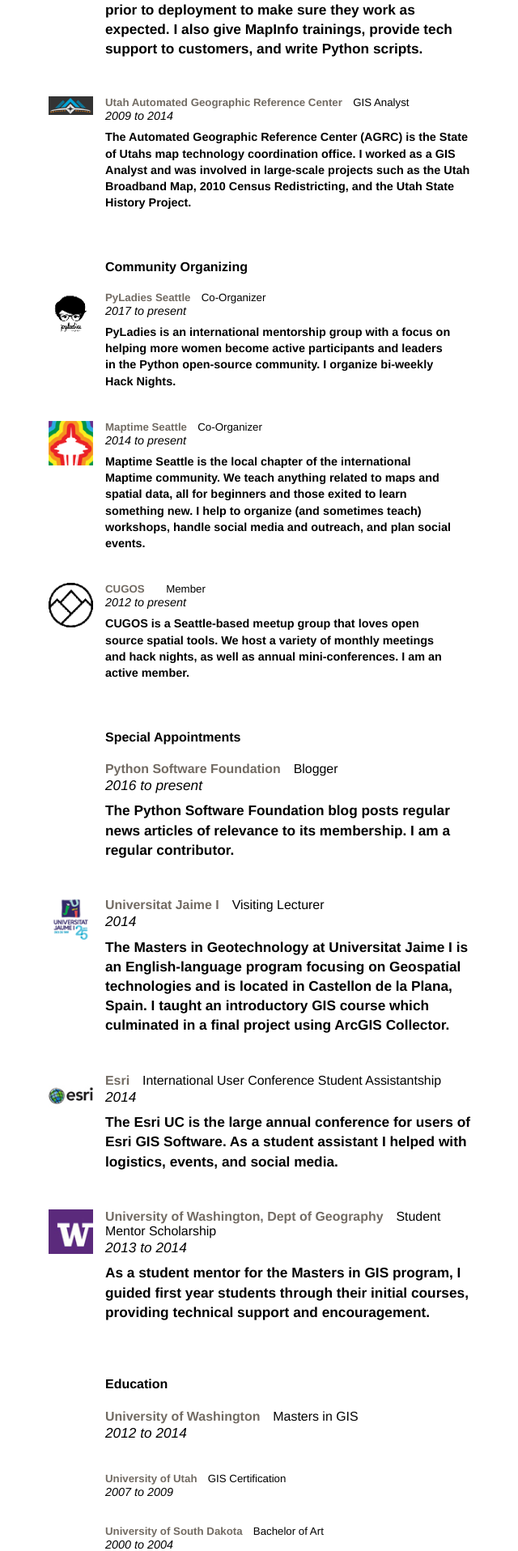
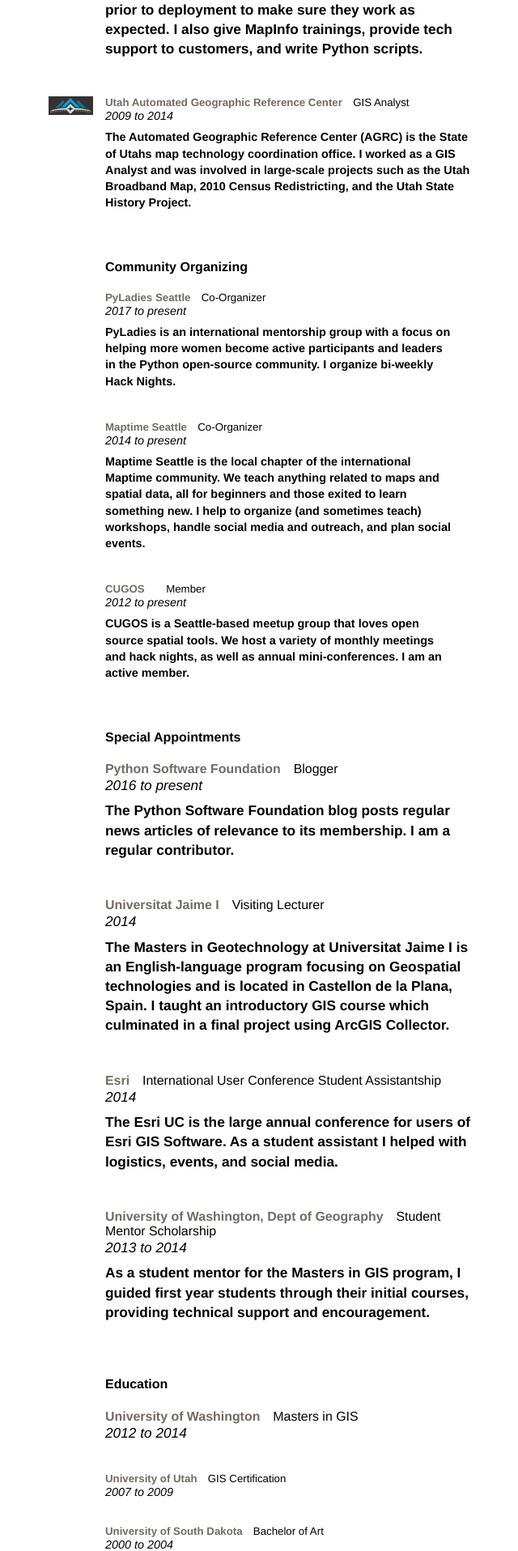
Before and after one commit to christyheaton/christyheaton.github.io, a Jekyll site: the page built from resume/index.html, in a window 1280 px wide. Shown: the part 761-2677 px from the top of the page at 81% size, without its empty margins (280-920 px from the left). Built offline with Jekyll 4.4.1, drawn with Linux system fonts in a browser that asks for light colours.

Commit message:
removed nonjob logos

```diff
--- a/resume/index.html
+++ b/resume/index.html
@@ -48,7 +48,6 @@
   <h4>Community Organizing</h4>
 
     <div class="resume_item cf resume_item_half">
-    <div class="resume_logo"><img src="/images/pyladies.png"></div>
       <h5 class="resume_header"><a href="http://seattle.pyladies.com/">PyLadies Seattle</a><span class="resume_title">Co-Organizer</span></h5>
       <span class="resume_timeline">2017 to present</span>
       <h5 class="resume_description">PyLadies is an international mentorship group with a focus on helping more women become active participants and leaders in the Python open-source community. I organize bi-weekly Hack Nights.
@@ -56,14 +55,12 @@
     </div>
 
     <div class="resume_item cf resume_item_half">
-    <div class="resume_logo"><img src="/images/maptimesea.png"></div>
       <h5 class="resume_header"><a href="http://maptimesea.github.io">Maptime Seattle</a><span class="resume_title">Co-Organizer</span></h5>
       <span class="resume_timeline">2014 to present</span>
       <h5 class="resume_description">Maptime Seattle is the local chapter of the international Maptime community. We teach anything related to maps and spatial data, all for beginners and those exited to learn something new. I help to organize (and sometimes teach) workshops, handle social media and outreach, and plan social events.</h5>
     </div>
 
 	  <div class="resume_item cf resume_item_half">
-    <div class="resume_logo"><img src="/images/cugos.png"></div>
       <h5 class="resume_header"><a href="http://cugos.org">CUGOS</a><span class="resume_title"></span><span class="resume_title">Member</span></h5>
       <span class="resume_timeline">2012 to present</span>
       <h5 class="resume_description">CUGOS is a Seattle-based meetup group that loves open source spatial tools. We host a variety of monthly meetings and hack nights, as well as annual mini-conferences. I am an active member.</h5>
@@ -80,21 +77,18 @@
     </div>
 
 	  <div class="resume_item cf resume_item_large">
-	  <div class="resume_logo"><img src="/images/uji_logo.png"></div>
       <h5 class="resume_header"><a href="http://www.mastergeotech.info">Universitat Jaime I</a><span class="resume_title">Visiting Lecturer</span></h5>
       <span class="resume_timeline">2014</span>
 	  <h5 class="resume_description">The Masters in Geotechnology at Universitat Jaime I is an English-language program focusing on Geospatial technologies and is located in Castellon de la Plana, Spain. I taught an introductory GIS course which culminated in a final project using ArcGIS Collector.</h5>
     </div>
 
 	  <div class="resume_item cf resume_item_large">
-    <div class="resume_logo"><img src="/images/esri.jpg"></div>
       <h5 class="resume_header"><a href="http://www.esri.com/events/user-conference">Esri</a><span class="resume_title">International User Conference Student Assistantship</span></h5>
       <span class="resume_timeline">2014</span>
 	  <h5 class="resume_description">The Esri UC is the large annual conference for users of Esri GIS Software. As a student assistant I helped with logistics, events, and social media.</h5>
     </div>
 
-	<div class="resume_item cf resume_item_large">
-	  <div class="resume_logo"><img src="/images/uw_logo.jpg"></div>
+	  <div class="resume_item cf resume_item_large">
       <h5 class="resume_header"><a href="https://www.gisonline.uw.edu/">University of Washington, Dept of Geography</a><span class="resume_title">Student Mentor Scholarship</span></h5>
       <span class="resume_timeline">2013 to 2014</span>
 	  <h5 class="resume_description">As a student mentor for the Masters in GIS program, I guided first year students through their initial courses, providing technical support and encouragement.</h5>
```
